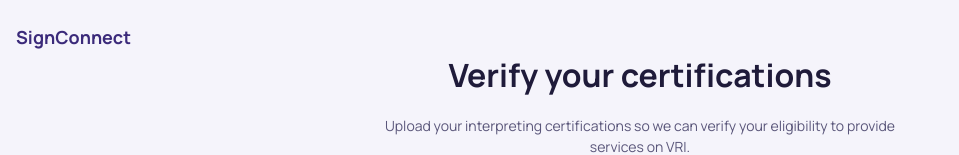
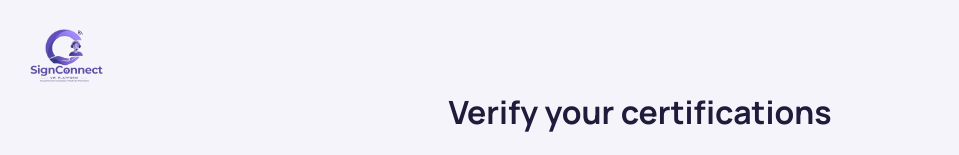
Before and after one commit to VRI-Refactory-project/vri-web, a React (Vite) app: page /register/interpreter in a window 1280 px wide. Shown: the top 155 px of the page, without its empty margins (0-959 px from the left). Built offline with nearby package versions, Linux system fonts and the light colour scheme; no server answers.

Commit message:
fix(registration): show the logo instead of the text name

```diff
--- a/src/pages/registration/PendingReviewPage.tsx
+++ b/src/pages/registration/PendingReviewPage.tsx
@@ -1,5 +1,6 @@
 import { Link } from 'react-router-dom';
 import { useAuth } from '../../hooks/useAuth';
+import logo from '../../assets/no_background_logo.png';
 import '../../components/Placeholder.css';
 
 // Shown after an interpreter or institution registers: their account exists but an admin has to
@@ -10,6 +11,7 @@ export function PendingReviewPage() {
 
   return (
     <main className="page">
+      <img src={logo} alt="SignConnect" style={{ height: 64, width: 'auto', marginBottom: 24 }} />
       <h1>Thanks, {session?.user.name ?? 'we have your application'}</h1>
       <p>
         {isInterpreter
--- a/src/pages/registration/UploadCertificationsPage.css
+++ b/src/pages/registration/UploadCertificationsPage.css
@@ -4,10 +4,10 @@
   color: #1f1b3a;
   padding: 1.5rem 1rem 3rem;
 }
-.cert-page__brand {
-  font-weight: 700;
-  color: #3b2a7a;
-  font-size: 1.125rem;
+.cert-page__brand img {
+  height: 64px;
+  width: auto;
+  display: block;
 }
 .cert-page__content {
   max-width: 34rem;
--- a/src/pages/registration/UploadCertificationsPage.tsx
+++ b/src/pages/registration/UploadCertificationsPage.tsx
@@ -1,5 +1,6 @@
 import { useRef, useState, type DragEvent } from 'react';
-import { useNavigate } from 'react-router-dom';
+import { Link, useNavigate } from 'react-router-dom';
+import logo from '../../assets/no_background_logo.png';
 import { StepProgress } from '../../components/StepProgress';
 import {
   stageCertificates,
@@ -182,7 +183,11 @@ export function UploadCertificationsPage() {
 
   return (
     <main className="cert-page">
-      <header className="cert-page__brand">SignConnect</header>
+      <header className="cert-page__brand">
+        <Link to="/">
+          <img src={logo} alt="SignConnect" />
+        </Link>
+      </header>
       <form className="cert-page__content" onSubmit={onSubmit} noValidate>
         <h1>Verify your certifications</h1>
         <p className="cert-page__subtitle">
```
